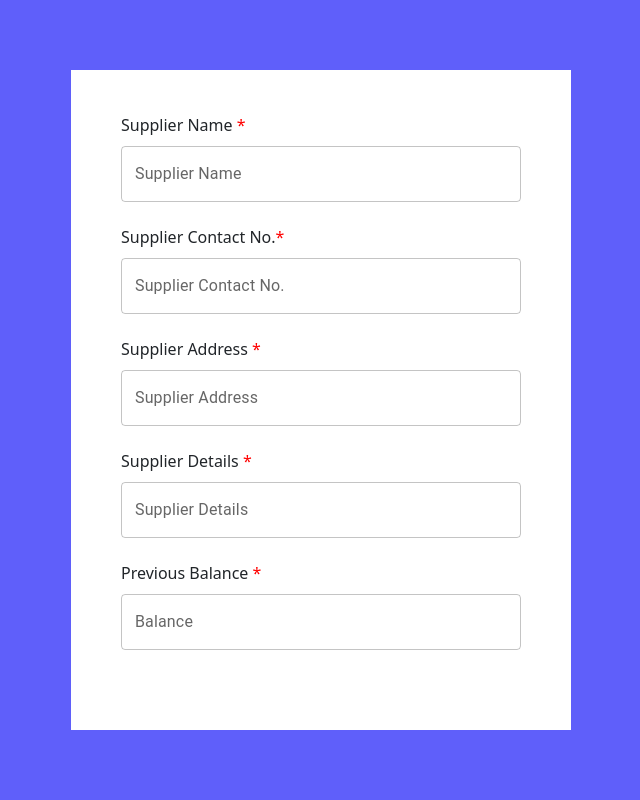
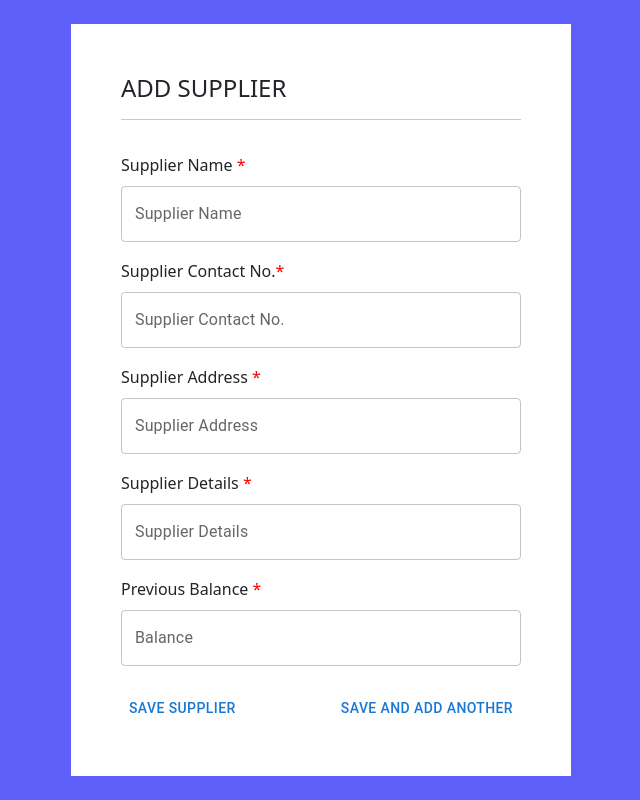
Before and after one commit to imRHB/smart-shop-client, a React (Create React App) app: page / in a window 1280 px wide. Shown: the whole page, without its empty margins (319-959 px from the left). Built offline with nearby package versions, Linux system fonts and the light colour scheme.

Commit message:
login page and add supplier page final

```diff
--- a/src/pages/Dashboard/AddSupplier/AddSupplier.js
+++ b/src/pages/Dashboard/AddSupplier/AddSupplier.js
@@ -2,26 +2,31 @@ import React from 'react';
 import { useForm } from 'react-hook-form';
 import styles from "./AddSupplier.module.css";
 import TextField from '@mui/material/TextField';
-import { Box, Container } from '@mui/material';
+import { Box, Button, Container } from '@mui/material';
+import Icon from '@mui/material/Icon';
 
 const AddSupplier = () => {
     const { register, handleSubmit, reset, formState: { errors } } = useForm();
     return (
 
         <div className={`${styles.addSupplier}`}>
+            {/* add supplier form */}
 
             <form >
-                <div className={`${styles.addSupplierField}`}>
+                {/* form title */}
+                <h4 >ADD SUPPLIER</h4>
+                <hr />
+                <div className={`${styles.addSupplierField} ${'pb-4 pt-4'}`}>
                     <p>Supplier Name <span>*</span></p>
                     <TextField id="outlined-basic" sx={{ width: '400px' }} label="Supplier Name" variant="outlined" {...register("name", { required: true })} />
                 </div>
 
-                <div className={`${styles.addSupplierField}`}>
+                <div className={`${styles.addSupplierField} ${'pb-4'}`}>
                     <p>Supplier Contact No.<span>*</span></p>
                     <TextField id="outlined-basic" sx={{ width: '400px' }} label="Supplier Contact No." variant="outlined" {...register("contact", { required: true })} />
                 </div>
 
-                <div className={`${styles.addSupplierField}`}>
+                <div className={`${styles.addSupplierField} ${'pb-4'}`}>
                     <p>Supplier Address <span>*</span></p>
                     <TextField
                         id="outlined-textarea"
@@ -32,7 +37,7 @@ const AddSupplier = () => {
                     />
                 </div>
 
-                <div className={`${styles.addSupplierField}`}>
+                <div className={`${styles.addSupplierField} ${'pb-4'}`}>
                     <p>Supplier Details <span>*</span></p>
                     <TextField
                         id="outlined-textarea"
@@ -43,7 +48,7 @@ const AddSupplier = () => {
                     />
                 </div>
 
-                <div className={`${styles.addSupplierField}`}>
+                <div className={`${styles.addSupplierField} ${'pb-4'}`}>
                     <p>Previous Balance <span>*</span></p>
                     <TextField
                         id="outlined-textarea"
@@ -53,11 +58,15 @@ const AddSupplier = () => {
                         {...register("balance", { required: true })}
                     />
                 </div>
+                <div className='d-flex justify-content-between'>
+                    <Button type='submit' className={`${styles.addSupplierButton}`}>Save Supplier</Button>
+                    <Button type='submit' className={`${styles.addAnotherButton}`}>Save and Add Another</Button>
+                </div>
+
+
 
             </form>
-
         </div >
-
     );
 };
 
--- a/src/pages/Dashboard/AddSupplier/AddSupplier.module.css
+++ b/src/pages/Dashboard/AddSupplier/AddSupplier.module.css
@@ -4,7 +4,7 @@
     align-items: center;
     justify-content: center;
     height: 100vh;
-    width: 100vw;
+    width: 100%;
 }
 
 .addSupplier form{
@@ -13,7 +13,7 @@
 }
 
 .addSupplierField{
-    margin-bottom: 30px;
+
     line-height: 10px;
 }
 .addSupplierField p{
@@ -24,3 +24,24 @@
 .addSupplierField span{
     color: red;
 }
+.addAnotherButton, .addSupplierButton{
+    color: rgb(255, 255, 255);
+    font-weight: 600;
+    border: none;
+    transition: 0.5s;
+}
+
+.addSupplierButton{
+    background-color: #642dfc;
+}
+
+.addSupplierButton:hover{
+    background-color: #26008f;
+}
+.addAnotherButton{
+   background-color: #008993;
+}
+
+.addAnotherButton:hover{
+    background-color: #00484d;
+}
```
